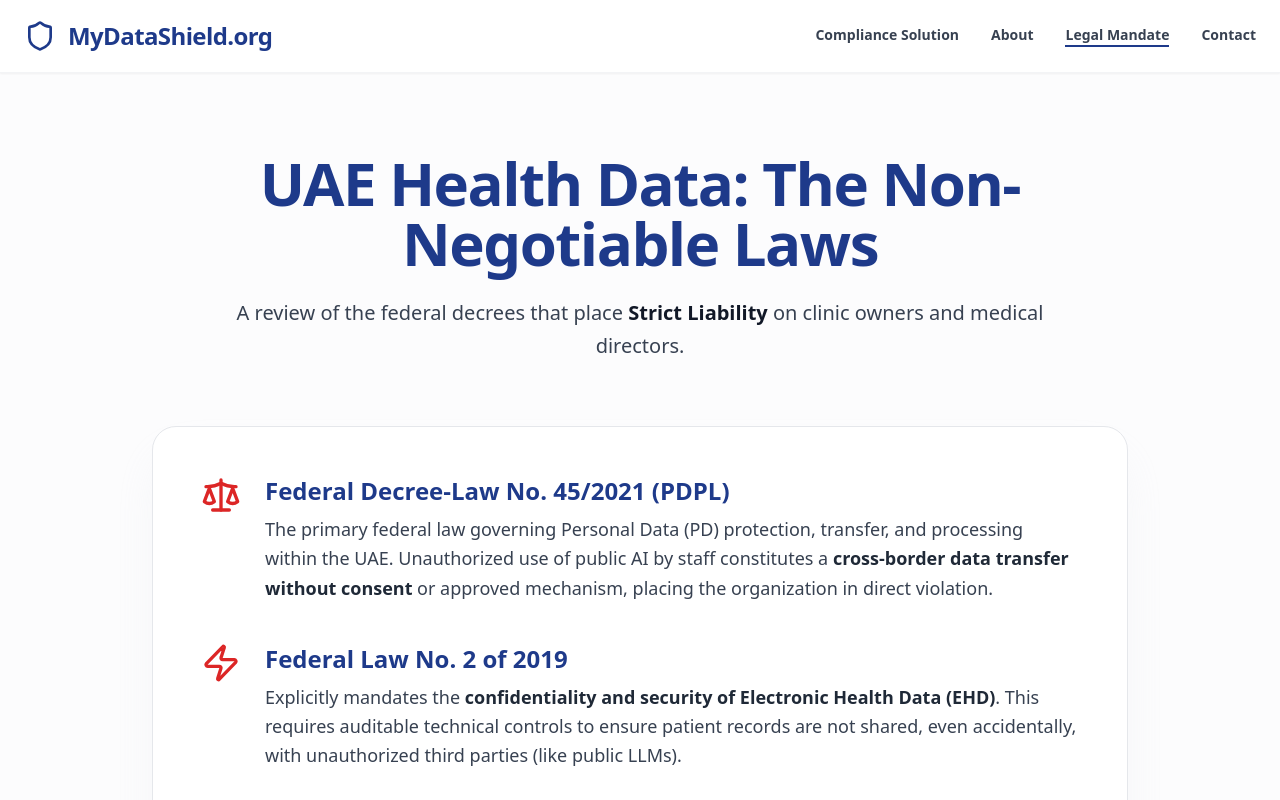
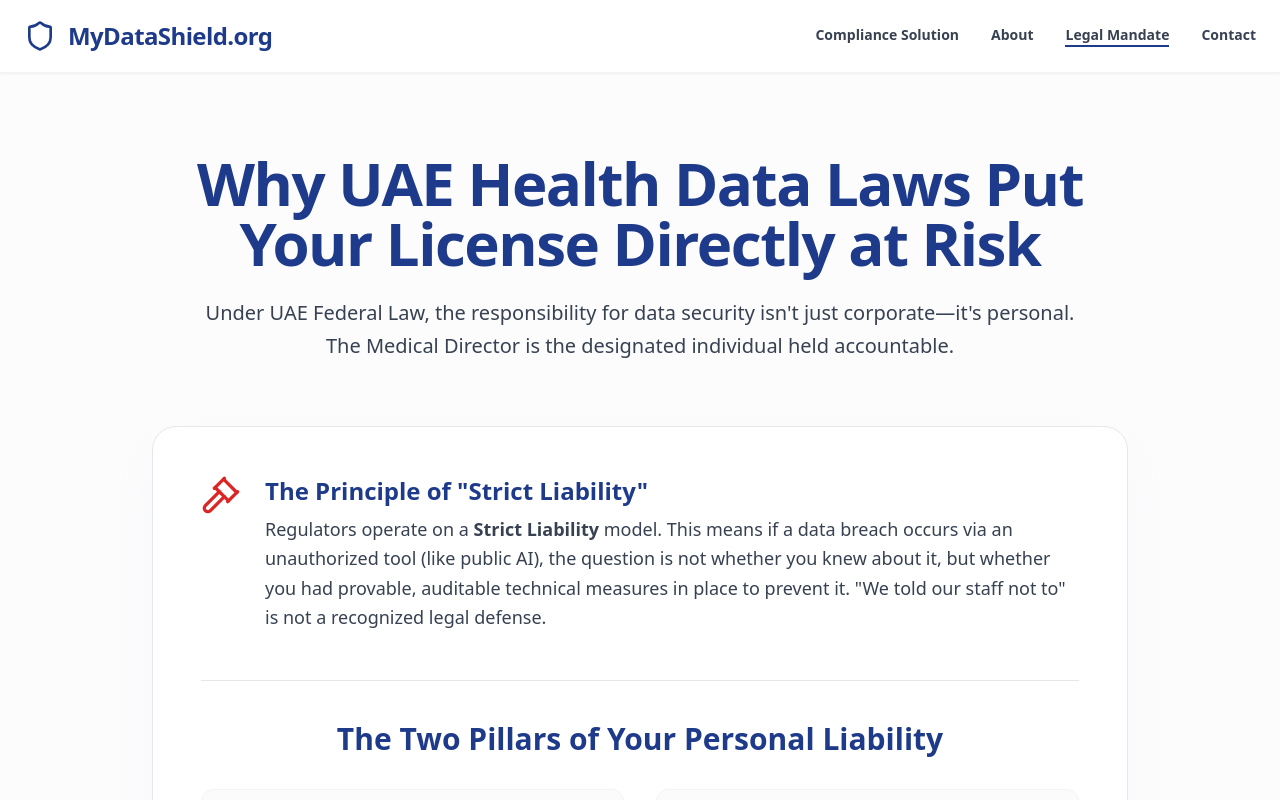
Before and after one commit to Panita888/my-super-fast-site, a React (Vite) app: page / in a window 1280 px wide. Both pictures are taken after a click on the link "Legal Mandate". Shown: the top 800 px of the page. Built offline with nearby package versions, Linux system fonts and the light colour scheme.

Commit message:
Update App.tsx

```diff
--- a/src/App.tsx
+++ b/src/App.tsx
@@ -1,6 +1,6 @@
 import React, { useState, useMemo, useEffect } from 'react';
 // Imported all necessary Lucide icons
-import { Shield, CheckCircle2, ArrowRight, XCircle, Briefcase, Users, FileText, Zap, BookOpen, Lock, Globe, Scale, FileWarning } from 'lucide-react';
+import { Shield, CheckCircle2, ArrowRight, XCircle, Briefcase, Users, FileText, Zap, BookOpen, Lock, Globe, Scale, FileWarning, Gavel, ShieldCheck } from 'lucide-react';
 
 // --- Compliance Questions (Unchanged) ---
 const questions = [
@@ -667,78 +667,91 @@ function App() {
         <main className="max-w-5xl mx-auto px-6 py-20">
           <div className="text-center mb-16">
             <h1 className="text-5xl md:text-6xl font-extrabold text-blue-900 mb-6 leading-tight tracking-tight">
-              UAE Health Data: The Non-Negotiable Laws
+              Why UAE Health Data Laws Put Your License Directly at Risk
             </h1>
             <p className="text-xl text-gray-700 max-w-4xl mx-auto leading-relaxed font-normal">
-              A review of the federal decrees that place <strong className="font-bold text-gray-900">Strict Liability</strong> on clinic owners and medical directors.
+              Under UAE Federal Law, the responsibility for data security isn't just corporate—it's personal. The Medical Director is the designated individual held accountable.
             </p>
           </div>
 
           <div className="bg-white p-8 sm:p-12 rounded-3xl shadow-2xl shadow-gray-100/80 border border-gray-200">
-            <div className="space-y-10">
 
-              {/* Federal Decree-Law No. 45/2021 (PDPL) */}
-              <div className="flex items-start gap-6">
+            {/* Section 1: Strict Liability */}
+            <div className="flex items-start gap-6 mb-12">
               <div className="flex-shrink-0">
-                  <Scale className="w-10 h-10 text-red-600" />
+                <Gavel className="w-10 h-10 text-red-600" />
               </div>
               <div>
                 <h2 className="text-2xl font-extrabold text-blue-900 mb-2">
-                    Federal Decree-Law No. 45/2021 (PDPL)
+                  The Principle of "Strict Liability"
                 </h2>
                 <p className="text-lg text-gray-700 leading-relaxed">
-                    The primary federal law governing Personal Data (PD) protection, transfer, and processing within the UAE. Unauthorized use of public AI by staff constitutes a <strong className="font-semibold text-gray-800">cross-border data transfer without consent</strong> or approved mechanism, placing the organization in direct violation.
+                  Regulators operate on a <strong>Strict Liability</strong> model. This means if a data breach occurs via an unauthorized tool (like public AI), the question is not whether you knew about it, but whether you had provable, auditable technical measures in place to prevent it. "We told our staff not to" is not a recognized legal defense.
                 </p>
               </div>
             </div>
 
-              {/* Federal Law No. 2 of 2019 */}
-              <div className="flex items-start gap-6">
-                <div className="flex-shrink-0">
-                  <Zap className="w-10 h-10 text-red-600" />
+            {/* Section 2: The Two Pillars of Your Personal Liability */}
+            <div>
+              <h2 className="text-3xl font-extrabold text-blue-900 mb-8 text-center border-t border-gray-200 pt-10">The Two Pillars of Your Personal Liability</h2>
+              <div className="grid md:grid-cols-2 gap-8">
+
+                {/* Pillar 1: PDPL */}
+                <div className="p-6 bg-gray-50/70 rounded-xl border border-gray-100">
+                  <div className="flex items-center gap-3 mb-3">
+                    <FileText className="w-6 h-6 text-blue-900"/>
+                    <h3 className="text-xl font-bold text-gray-800">1. Your Role as Data Controller (PDPL)</h3>
                   </div>
-                <div>
-                  <h2 className="text-2xl font-extrabold text-blue-900 mb-2">
-                    Federal Law No. 2 of 2019
-                  </h2>
-                  <p className="text-lg text-gray-700 leading-relaxed">
-                    Explicitly mandates the <strong className="font-semibold text-gray-800">confidentiality and security of Electronic Health Data (EHD)</strong>. This requires auditable technical controls to ensure patient records are not shared, even accidentally, with unauthorized third parties (like public LLMs).
+                  <p className="text-sm text-gray-700 leading-relaxed">
+                    <strong>Federal Decree-Law No. 45/2021 (PDPL)</strong> designates you, the Medical Director, as the "Controller" of patient data. You are personally responsible for ensuring no unauthorized <strong>cross-border data transfers</strong> occur. Staff using public AI for patient notes is a direct violation under your authority.
+                  </p>
+                </div>
+
+                {/* Pillar 2: Health Data Law */}
+                <div className="p-6 bg-gray-50/70 rounded-xl border border-gray-100">
+                  <div className="flex items-center gap-3 mb-3">
+                    <ShieldCheck className="w-6 h-6 text-blue-900"/>
+                    <h3 className="text-xl font-bold text-gray-800">2. The Mandate for Technical Controls (Law No. 2 of 2019)</h3>
+                  </div>
+                  <p className="text-sm text-gray-700 leading-relaxed">
+                    <strong>Federal Law No. 2 of 2019</strong> explicitly requires auditable <strong>Technical and Organisational Measures (TOMS)</strong> to protect Electronic Health Data. A simple contractual ban is insufficient; you must have provable technical systems that actively prevent data leakage. Failure to do so is considered professional negligence.
                   </p>
                 </div>
               </div>
+            </div>
 
-              {/* The Penalty Threshold */}
-              <div className="bg-red-50 border-l-4 border-red-500 p-8 rounded-xl mt-8">
+            {/* Section 3: The Penalty Threshold */}
+            <div className="bg-red-50 border-l-4 border-red-500 p-8 rounded-xl mt-12">
               <div className="flex items-start gap-4">
                 <div className="flex-shrink-0">
                   <FileWarning className="w-8 h-8 text-red-700 mt-1" />
                 </div>
                 <div>
-                    <h3 className="text-xl font-extrabold text-red-800 mb-2">The Penalty Threshold</h3>
+                  <h3 className="text-xl font-extrabold text-red-800 mb-2">Financial and Professional Consequences</h3>
                   <p className="text-base text-red-900/90 font-medium">
-                      Administrative fines under PDPL can reach <strong className="font-bold">AED 1,000,000.</strong>
+                    Failure to demonstrate compliance directly threatens the <strong>suspension or withdrawal of the Medical Director’s operating license.</strong>
                   </p>
                   <p className="text-sm text-red-900/80 mt-2">
-                      Beyond fines, compliance failure demonstrates gross negligence in data security, directly threatening the <strong className="font-semibold">suspension or withdrawal of the Medical Director’s operating license.</strong>
+                    This is in addition to administrative fines on the facility, which can reach <strong>AED 1,000,000.</strong>
                   </p>
                 </div>
               </div>
             </div>
 
           </div>
-          </div>
 
           {/* CTA Button */}
           <div className="text-center mt-16">
+            <p className="text-lg text-gray-700 max-w-2xl mx-auto mb-6">
+              Your professional reputation is on the line. Understanding your specific gaps is the first step to building an auditable defense.
+            </p>
             <button
               onClick={() => setCurrentStep('questions')}
-              onMouseEnter={() => setIsHovered(true)}
-              onMouseLeave={() => setIsHovered(false)}
               className="inline-flex items-center justify-center gap-3 bg-blue-900 text-white px-10 py-5 rounded-xl font-extrabold text-lg
                          shadow-lg shadow-blue-900/30 transition-all duration-300 hover:bg-blue-800 hover:-translate-y-0.5 transform"
             >
               Start Your Risk Assessment
-              <ArrowRight className={`w-5 h-5 transition-transform duration-300 ${isHovered ? 'translate-x-1' : ''}`} />
+              <ArrowRight className="w-5 h-5"/>
             </button>
           </div>
         </main>
```
Lines whose indentation alone changed are shown as unchanged.
